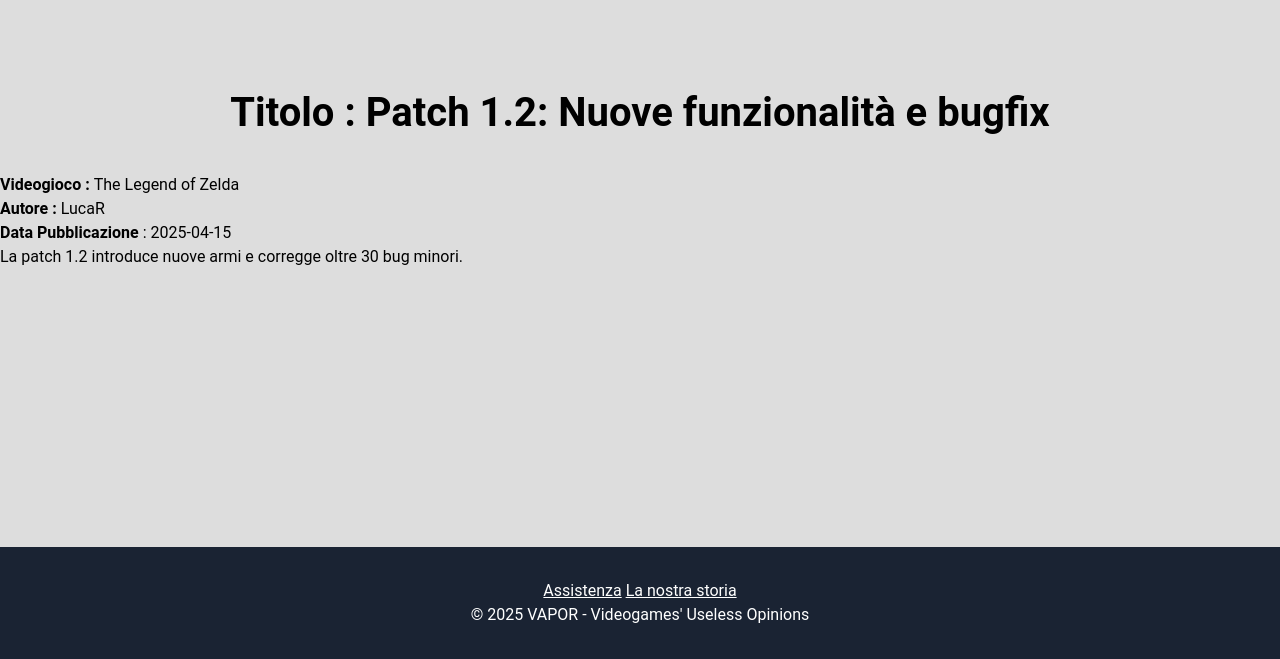
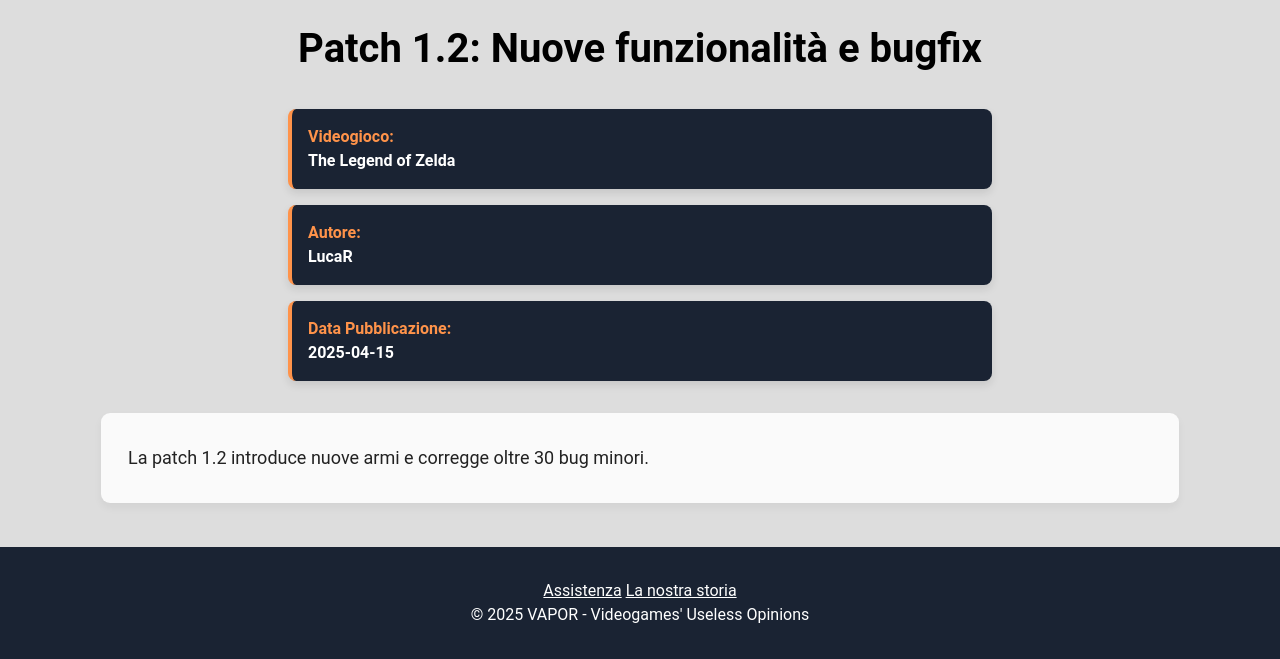
Before and after one commit to ColdBerri/TecWeb-Unipd-2025, a PHP site: the page made by src/articolo_singolo.php in a window 1280 px wide. Shown: the part 141-800 px from the top of the page. Run offline with PHP 8.4, Linux system fonts and the light colour scheme; a user stored in the database is signed in; data comes from the database, SQL or seed files in the repository; data that the repository does not hold is empty.

Commit message:
tante belle cose

```diff
--- a/src/css/style.css
+++ b/src/css/style.css
@@ -1562,37 +1575,47 @@ fieldset .suggForm {
 
 .dettagli-evento {
     width: 55%;
-    min-width: 28em;
+    min-width: 26em;
     list-style: none;
     padding: 0;
     margin: 0 auto;
 }
 
+.link_giocosingolo {
+    color: white;
+}
 
 .dettaglio {
-    display: flex;
-    flex-wrap: wrap;
     color: black;
     margin-bottom: 1em;
     padding: 1em;
     border-left: 0.25em solid var(--linkvisited);
-    background-color: #fff;
+    background-color: var(--headerbgcolor);
     border-radius: 0.5em;
     box-shadow: 0 4px 8px rgba(0, 0, 0, 0.1);
 }
 
+.dettaglio:last-child {
+    margin-bottom: 2em;
+}
+
 .etichetta {
+    display: inline-block;
     font-weight: bold;
     width: 9.375em;
     min-width: 9.375em;
     color: var(--headerbgcolor);
+    vertical-align: top;
 }
 
 .valore {
-    flex: 1;
-    color: black;
+    display: inline-block;
+    color: white;
     font-weight: bold;
-}
+    width: calc(100% - 9.375em);
+    vertical-align: top;
+}
+
 
 .errore-evento {
     color: red;
@@ -2126,6 +2140,22 @@ p.testo_recensione {
     flex: 0 0 auto; /* mantieni larghezza fissa degli articoli */
 }
 
+/*=====ARTICOLO SINGOLO=====*/
+.contenuto_articolo {
+    font-size: 1.125em;        /* leggermente più grande del normale */
+    line-height: 1.8em;        /* buona interlinea per la lettura */
+    color: #222;               /* colore scuro ma non nero assoluto */
+    background-color: #fafafa; /* sfondo molto chiaro per contrasto */
+    padding: 1.5em;
+    margin: 0 auto;
+    border-radius: 0.5em;
+    box-shadow: 0 0.25em 0.5em rgba(0, 0, 0, 0.05);
+    text-align: justify;
+    word-wrap: break-word;
+    white-space: pre-line;
+    max-width: 80%;
+}
+
 
 /*=====GESTIONE RECENSIONI=====*/
 .btn_elimina {
--- a/src/evento_singolo.php
+++ b/src/evento_singolo.php
@@ -21,7 +21,7 @@ if(!$connessioneOK){
 
         $nome = $evento['nome_evento'];
         $nomeVideogioco = $evento['nome_videogioco'];
-        $gioco = "<a href='gioco_singolo.php?gioco={$nomeVideogioco}'>".  $nomeVideogioco . "</a>";
+        $gioco = "<a class='link_giocosingolo' href='gioco_singolo.php?gioco={$nomeVideogioco}'>".  $nomeVideogioco . "</a>";
         $data_inizio = $evento['data_inizio_evento'];
         $data_fine = $evento['data_fine_evento'];
         $squadre = $evento['squadre_coinvolte'];
--- a/src/html/articolo_singolo.html
+++ b/src/html/articolo_singolo.html
@@ -1,7 +1,9 @@
-<ul class= 'intestazione_articolo'>
-    <li><h1><strong>Titolo : {{nomeArt}}</strong> <h1></li>
-    <li><strong>Videogioco : </strong>{{gioco}}</li>
-    <li><strong>Autore : </strong> {{autore}}</li>
-    <li><strong>Data Pubblicazione</strong> : {{data}}</li>
-</ul>
-<p class="contenuto_articolo">{{testo}}</p>
+<section id="articolo_singolo">
+    <h1 class="titolo_evento">{{nomeArt}}</h1>
+    <ul class="dettagli-evento">
+        <li class="dettaglio"><span class="etichetta">Videogioco:</span> <span class="valore">{{gioco}}</span></li>
+        <li class="dettaglio"><span class="etichetta">Autore:</span> <span class="valore">{{autore}}</span></li>
+        <li class="dettaglio"><span class="etichetta">Data Pubblicazione:</span> <span class="valore">{{data}}</span></li>
+    </ul>
+    <p class="contenuto_articolo">{{testo}}</p>
+</section>
--- a/src/html/assistenza.html
+++ b/src/html/assistenza.html
@@ -11,7 +11,7 @@
 
 <div class="support_details">
     <summary class="support_summary">Cosa fare se non vedo l'ultima <span lang="en">patch</span>?</summary>
-    <p>Perchè per vedere le <span lang="en">patch</span> relative ad uno specifico gioco basta andare sul gioco e schiacciare il tasto Utima <span lang="en">patch</span>span> in basso sotto la descrizione del gioco.</p>
+    <p>Perchè per vedere le <span lang="en">patch</span> relative ad uno specifico gioco basta andare sul gioco e schiacciare il tasto Utima <span lang="en">patch</span> in basso sotto la descrizione del gioco.</p>
 </div>
 
 
--- a/src/index.php
+++ b/src/index.php
@@ -32,7 +32,7 @@ if (!$connessioneOK) {
     if (is_array($img)) {
         foreach($img as $giuco){
             $nomeG = urlencode($giuco['nome_gioco']);
-            $listaGiuchi .= "<li><a href='gioco_singolo.php?gioco={$nomeG}'>";
+            $listaGiuchi .= "<li><a class='link_giocosingolo' href='gioco_singolo.php?gioco={$nomeG}'>";
             $listaGiuchi .= "<img src='assets/img/".$giuco['immagine']."' alt='".$giuco['nome_gioco']."'>";
             $listaGiuchi .= "<p class='titolo_gioco'>".$giuco['nome_gioco']."</p>";
             $listaGiuchi .= "</a></li>";
@@ -48,7 +48,7 @@ if (!$connessioneOK) {
         foreach($not as $eventi){
             $dataCompleta = date('d F Y', strtotime($eventi['data_inizio_evento']));
             $nomeEvent = urlencode($eventi['nome_evento']);
-            $listaEventi .= "<li><a href='evento_singolo.php?nome_evento={$nomeEvent}'><div class='eventi-home'>";
+            $listaEventi .= "<li><a class='link_articolo' href='evento_singolo.php?nome_evento={$nomeEvent}'><div class='eventi-home'>";
             $listaEventi .= "<p class='miniCalendarioH'>" . $dataCompleta . "</p>";
             $listaEventi .= "<p class='miniCalendarioB'>" . $eventi['nome_evento'] . "</p>";
             $listaEventi .= "</div></a></li>";
```
Also changed, not shown: other parts of src/css/style.css (+21 -17 lines).
